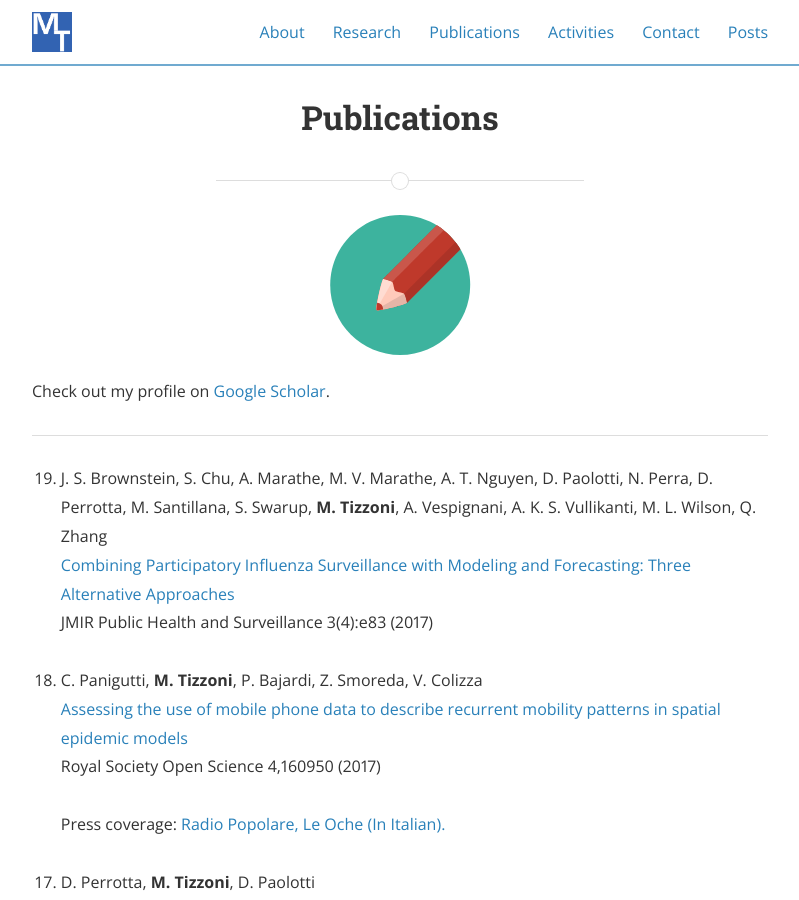
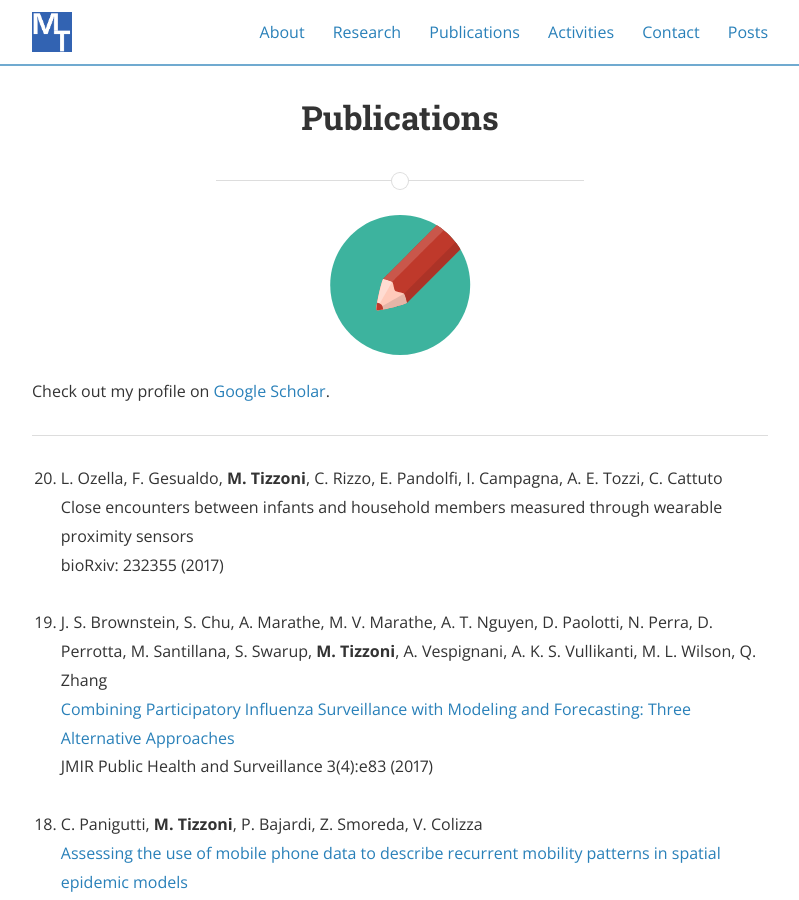
Before and after one commit to micheletizzoni/micheletizzoni.github.io, a Jekyll site: the page built from 3_publications.md, in a window 1280 px wide and 900 px high. Shown: the whole window, without its empty margins (240-1039 px from the left). Built offline with Jekyll 4.4.1, drawn with Linux system fonts in a browser that asks for light colours; nearby versions of some CDN libraries.

Commit message:
New paper

```diff
--- a/3_publications.md
+++ b/3_publications.md
@@ -12,6 +12,11 @@
 <hr>
 
 <ol reversed>
+
+  <li>L. Ozella, F. Gesualdo, <strong>M. Tizzoni</strong>, C. Rizzo, E. Pandolfi, I. Campagna, A. E. Tozzi, C. Cattuto <br>
+  <a href="https://www.biorxiv.org/content/early/2017/12/13/232355.article-info"></a>Close encounters between infants and household members measured through wearable proximity sensors<br>
+  bioRxiv: 232355 (2017)<br>
+  <br>
 
   <li>J. S. Brownstein, S. Chu, A. Marathe, M. V. Marathe, A. T. Nguyen,  D. Paolotti, N. Perra, D. Perrotta, M. Santillana, S. Swarup, <strong>M. Tizzoni</strong>, A. Vespignani, A. K. S. Vullikanti, M. L. Wilson, Q. Zhang <br>
   <a href="http://publichealth.jmir.org/2017/4/e83/">Combining Participatory Influenza Surveillance with Modeling and Forecasting: Three Alternative Approaches</a><br>
```
